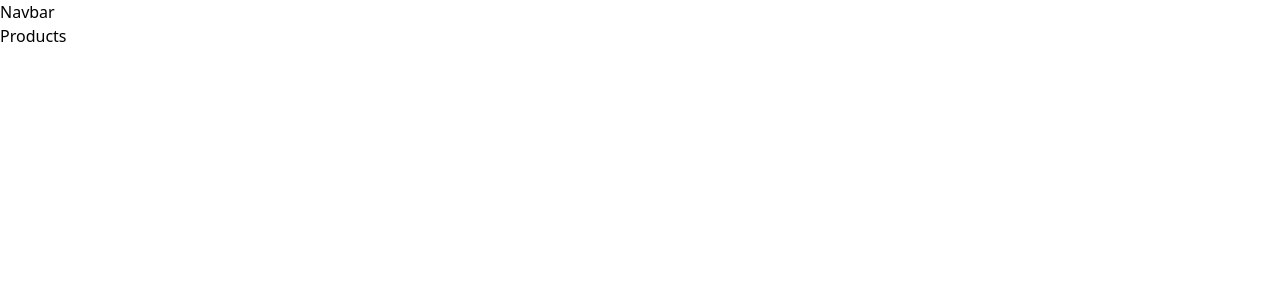
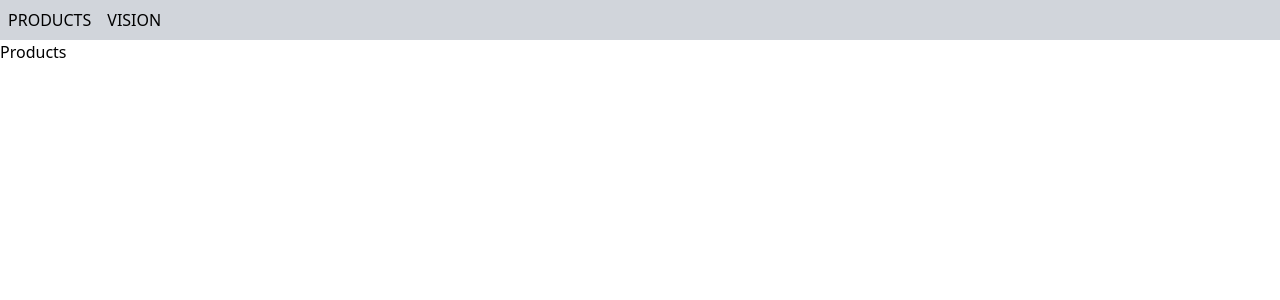
Before and after one commit to DonatasKanisauskas/dkanisauskas, a React (Create React App) app in the folder eshop/: page / in a window 1280 px wide. Shown: the top 300 px of the page. Built offline with nearby package versions, Linux system fonts and the light colour scheme.

Commit message:
small css changes

```diff
--- a/eshop/public/index.html
+++ b/eshop/public/index.html
@@ -6,7 +6,7 @@
     <meta name="viewport" content="width=device-width, initial-scale=1" />
     <title>EShop</title>
   </head>
-  <body>
+  <body class="font-sans">
     <noscript>You need to enable JavaScript to run this app.</noscript>
     <div id="root"></div>
 
--- a/eshop/src/nav-bar/NavBar.jsx
+++ b/eshop/src/nav-bar/NavBar.jsx
@@ -1,5 +1,16 @@
+import { Link } from "react-router-dom";
+
 function NavBar(){
-    return <nav>Navbar</nav>
+    return <nav className="bg-gray-300">
+        <ul className="flex">
+            <li className="p-2">
+                <Link to="/">PRODUCTS</Link>
+            </li>
+            <li className="p-2">
+                <Link to="/vision">VISION</Link>
+            </li>
+        </ul>
+    </nav>
 }
 
 export default NavBar;
```
